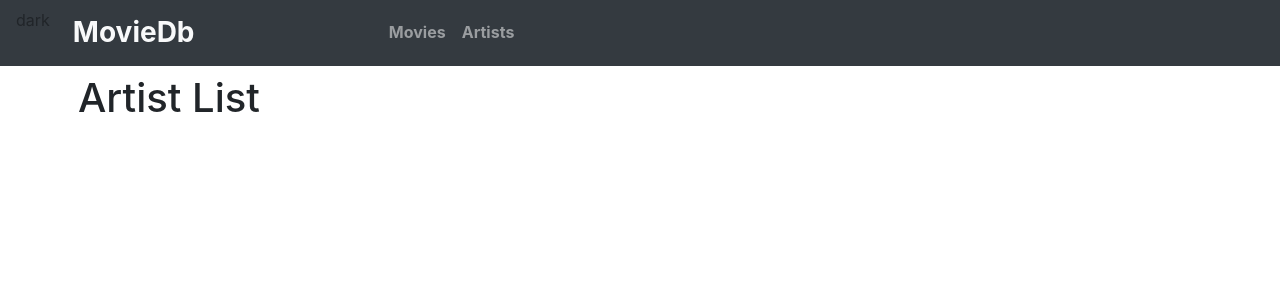
After one commit to aswinshenoy/django-moviedb, a Django app: page /artists in a window 1280 px wide. The commit adds this page. Shown: the top 300 px of the page. Run offline with Django 3.2, Linux system fonts and the light colour scheme; data that the repository does not hold is empty; some libraries are stand-ins or nearby versions.

Commit message:
Added support for artist list, and artist details

```diff
--- /dev/null
+++ b/moviedb/movie_data/templates/artist/list.html
@@ -0,0 +1,18 @@
+{% extends 'base.html' %}
+{% block content %}
+
+<h1>Artist List</h1>
+<div class="row m-0">
+{% for artist in artists %}
+  <div class="col-md-4">
+    <div class="card">
+        <div class="card-body">
+          <h4 class="card-title">{{artist.name}}</h4>
+          <a href="/artist/{{artist.id}}/" class="btn btn-primary">View</a>
+        </div>
+      </div>
+    </div>
+{% endfor %}
+</div>
+
+{% endblock %}
--- a/moviedb/movie_data/templates/base.html
+++ b/moviedb/movie_data/templates/base.html
@@ -17,6 +17,9 @@
           <li class="nav-item">
             <a class="nav-link" href="/movies/">Movies</a>
           </li>
+          <li class="nav-item">
+            <a class="nav-link" href="/artists/">Artists</a>
+          </li>
         </ul>
       </div>
     </div>
--- a/moviedb/movie_data/urls.py
+++ b/moviedb/movie_data/urls.py
@@ -5,4 +5,6 @@ from django.views.generic import TemplateView
 urlpatterns = [
     url('movies', views.movielist, name="movielist"),
     url(r'^movie/(?P<id>[0-9]+)/$', views.moviepage, name="moviepage"),
+    url('artists', views.artistlist, name="artistlist"),
+    url(r'^artist/(?P<id>[0-9]+)/$', views.artistpage, name="artistpage"),
 ]
--- a/moviedb/movie_data/views.py
+++ b/moviedb/movie_data/views.py
@@ -8,3 +8,11 @@ def moviepage(request,id):
 def movielist(request):
      movies = models.movie.objects.all()
      return render(request, 'movie/list.html', {'movies': movies})
+
+def artistpage(request,id):
+    artist = models.artist.objects.get(pk=id)
+    return render(request, 'artist/single.html',{'artist':artist})
+
+def artistlist(request):
+     artists = models.artist.objects.all()
+     return render(request, 'artist/list.html', {'artists': artists})
```
Also changed, not shown: moviedb/movie_data/templates/artist/single.html (added, +7 -0 lines).
